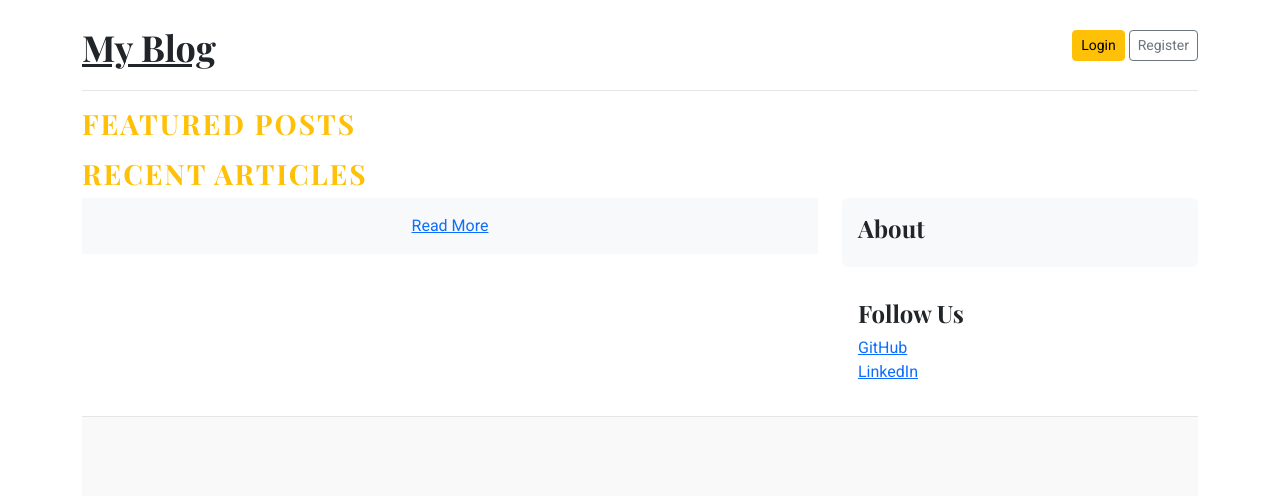
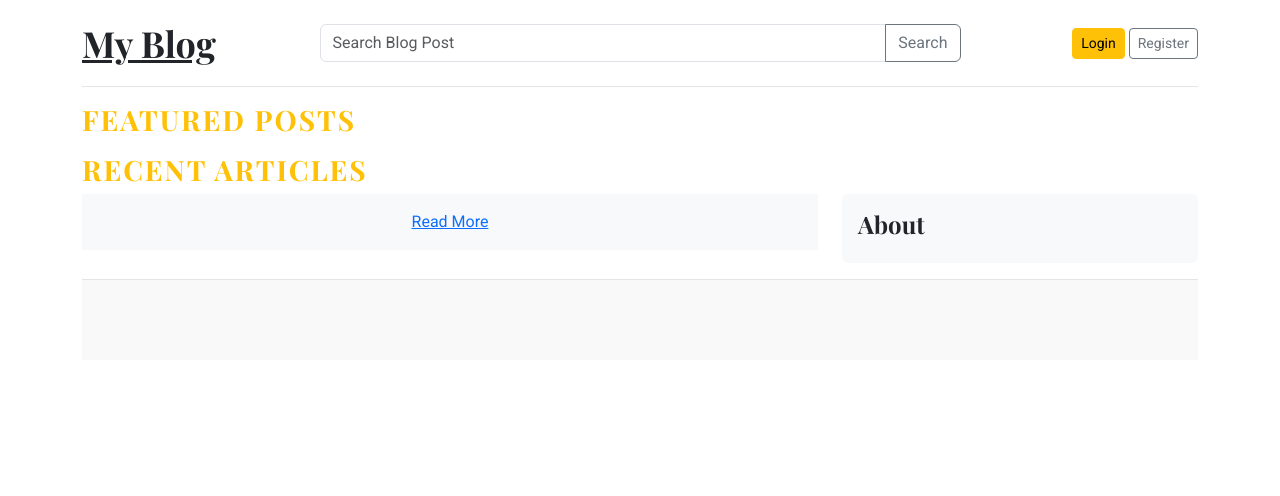
Before and after one commit to sadiul-hakim/HakimBlog, a Django app: page / in a window 1280 px wide. Shown: the top 496 px of the page. Run offline with Django 5.2, Linux system fonts and the light colour scheme; data comes from the database, SQL or seed files in the repository; data that the repository does not hold is empty; parts of the project's set-up code (start-up, migrations or seed data) failed here and were passed over; some libraries are stand-ins or nearby versions.

Commit message:
Search Functionality

```diff
--- a/blog/urls.py
+++ b/blog/urls.py
@@ -7,5 +7,6 @@ urlpatterns = [
     path(
         "category/<int:category_id>/", views.posts_by_category, name="posts_by_category"
     ),
+    path("search/", views.posts_by_search, name="posts_by_search"),
     path("post/<slug:slug>/", views.post, name="post"),
 ]
--- a/blog/views.py
+++ b/blog/views.py
@@ -1,4 +1,5 @@
 from django.shortcuts import get_object_or_404, render
+from django.db.models import Q
 
 from .models import Blog, Category
 
@@ -25,6 +26,18 @@ def posts_by_category(request, category_id):
     return render(request, "posts_by_category.html", context)
 
 
+def posts_by_search(request):
+    text = request.GET.get("text")
+    posts = Blog.objects.filter(
+        Q(title__icontains=text)
+        | Q(short_description__icontains=text)
+        | Q(blog_body__icontains=text),
+        status=1,
+    )
+    context = {"posts": posts, "text": text}
+    return render(request, "posts_by_search.html", context)
+
+
 def post(request, slug):
     post = get_object_or_404(
         Blog.objects.select_related("author", "category"), slug=slug
--- a/templates/base.html
+++ b/templates/base.html
@@ -18,10 +18,17 @@
 		<div class="container">
 			<header class="blog-header py-3">
 				<div class="row flex-nowrap justify-content-between align-items-center">
-					<div class="col-8 pt-1">
+					<div class="col-2">
 						<a class="blog-header-logo text-dark" href="/">{{setting.site_name}}</a>
 					</div>
-					<div class="col-4 d-flex justify-content-end align-items-center">
+					<form class="col-7 d-flex justify-content-center align-items-center" action="{% url 'posts_by_search' %}">
+							<div class="input-group">
+								<input type="search" class="form-control" placeholder="Search Blog Post" aria-label="Search Blog Post" aria-describedby="button-addon2" name="text" {% if text %} value="{{text}}"
+								{% endif %}/>
+								<button class="btn btn-outline-secondary" type="submit" id="button-addon2">Search</button>
+							</div>
+					</form>
+					<div class="col-2 d-flex justify-content-end align-items-center">
 						<a class="btn btn-sm btn-warning" href="#">Login</a> &nbsp;
 						<a class="btn btn-sm btn-outline-secondary" href="#">Register</a>
 					</div>
--- a/templates/home.html
+++ b/templates/home.html
@@ -56,13 +56,18 @@
 					<h4 class="font-italic">About</h4>
 					<p class="mb-0">{{setting.about | safe}}</p>
 				</div>
-				<div class="p-3">
-					<h4 class="font-italic">Follow Us</h4>
-					<ol class="list-unstyled">
-						<li><a href="#">GitHub</a></li>
-						<li><a href="#">LinkedIn</a></li>
-					</ol>
-				</div>
+				{% if social_links %}
+					<div class="card mb-4 p-3 border-0">
+						<h4 class="font-italic text-warning">Follow Us</h4>
+						<div class="card-body">
+							<ol class="list-unstyled">
+								{% for link in social_links %}
+									<li><a href="{{ link.url }}" target="_blank" rel="noopener noreferrer">{{ link.title }}</a></li>
+								{% endfor %}
+							</ol>
+						</div>
+					</div>
+				{% endif %}
 			</aside>
 		</div>
 	</main>
```
Also changed, not shown: templates/posts_by_search.html (added, +28 -0 lines).
